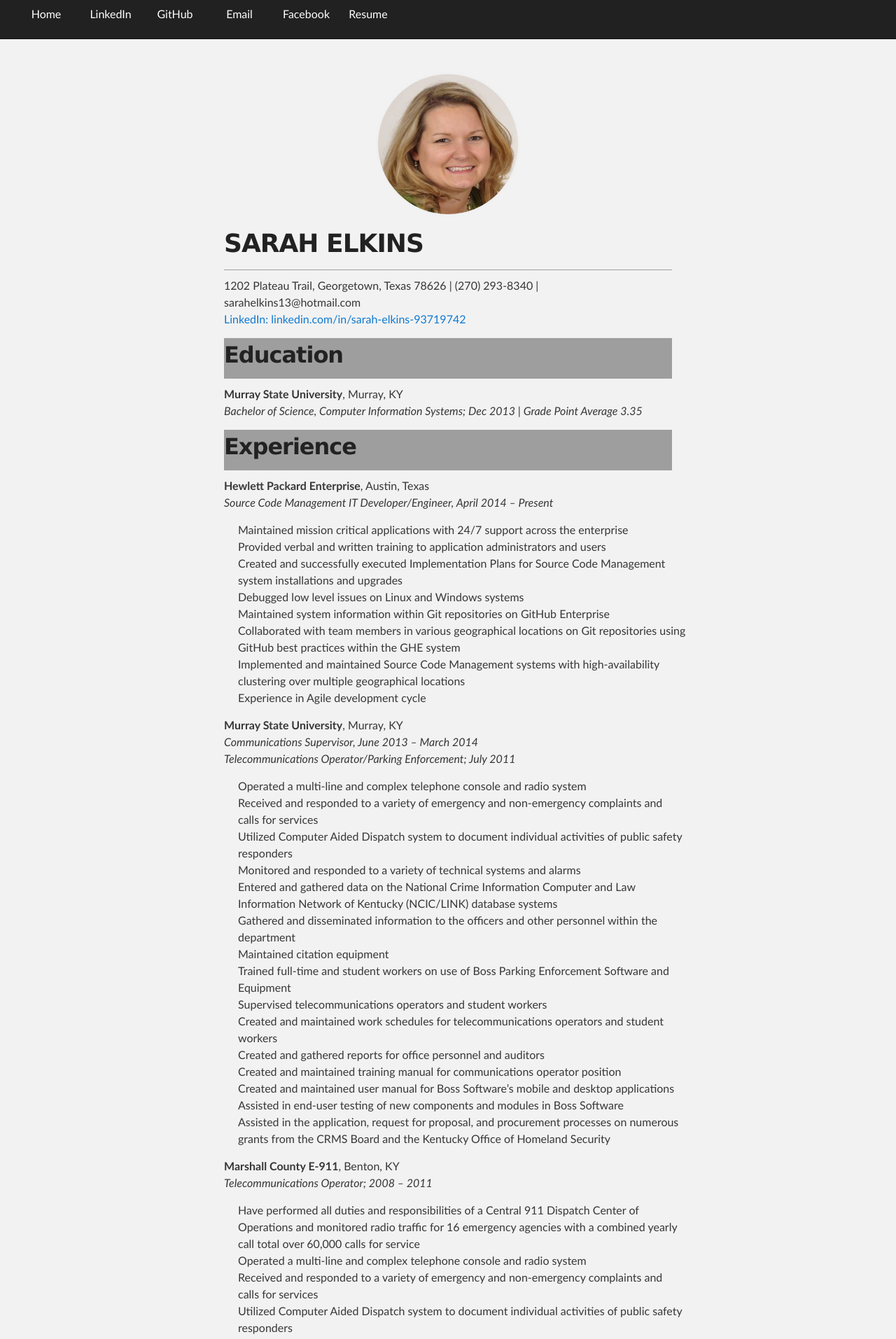
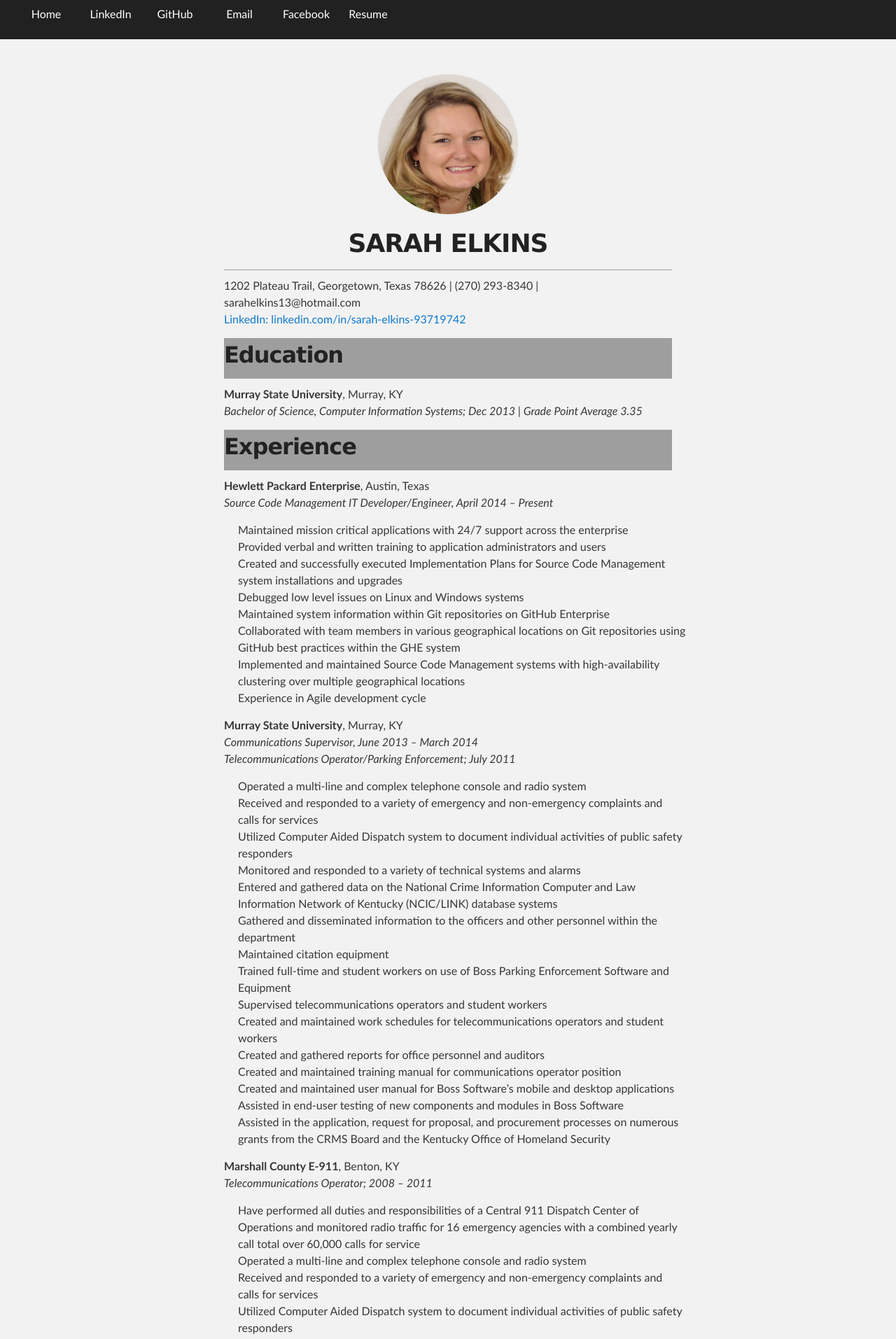
Before and after one commit to selkins13/selkins13.github.io, a Jekyll site: the page built from SarahElkinsResume.md, in a window 1280 px wide. Shown: the top 1913 px of the page at 70% size. Built offline with Jekyll 4.4.1, drawn with Linux system fonts in a browser that asks for light colours; grey boxes are pictures that could not be loaded.

Commit message:
title change

```diff
--- a/SarahElkinsResume.md
+++ b/SarahElkinsResume.md
@@ -6,7 +6,8 @@ subtitle: Resume
 
 <img align="middle" src="./assets/images/HeadShot.jpg" alt="Sarah Elkins" style="border-radius:50%; display:block; margin:auto;" width="200" height="200">
 
-# SARAH ELKINS
+<h1 align="center">SARAH ELKINS</h1>
+
 ***
 1202 Plateau Trail, Georgetown, Texas 78626 | (270) 293-8340 | sarahelkins13@hotmail.com
 [LinkedIn: linkedin.com/in/sarah-elkins-93719742](linkedin.com/in/sarah-elkins-93719742)
```
